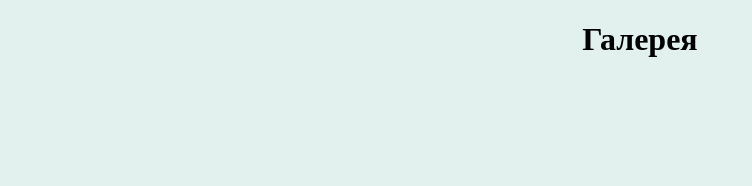
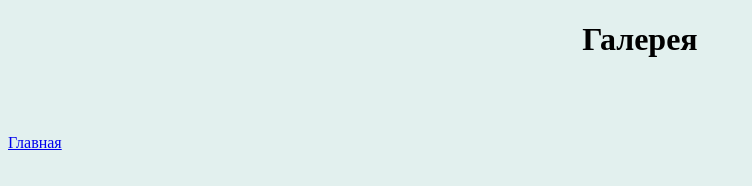
Before and after one commit to rrnn556/lesson3, a plain HTML site: page gallery.html in a window 1280 px wide. Shown: the whole page, without its empty margins (0-752 px from the left). Drawn offline with Linux system fonts and the light colour scheme.

```diff
--- a/gallery.html
+++ b/gallery.html
@@ -6,5 +6,7 @@
     </head>
     <body bgcolor="E2F0EE">
         <h1 align="center">Галерея</h1>
+        <br><br><br>
+        <a href="index.html">Главная</a>
     </body>
 </html>
```
Also changed, not shown: images/1.jpg (added), images/2.png (added), images/3.png (added).
